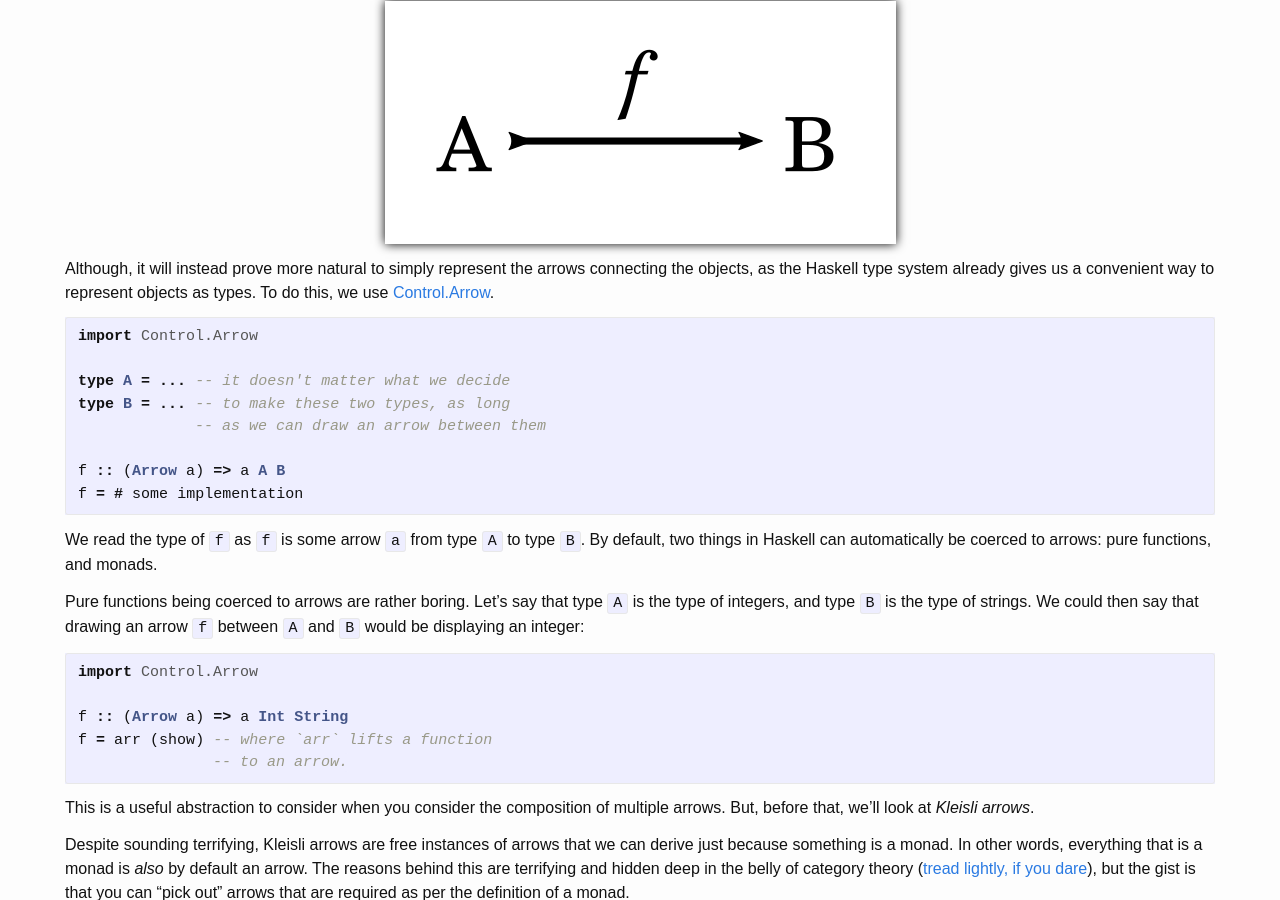
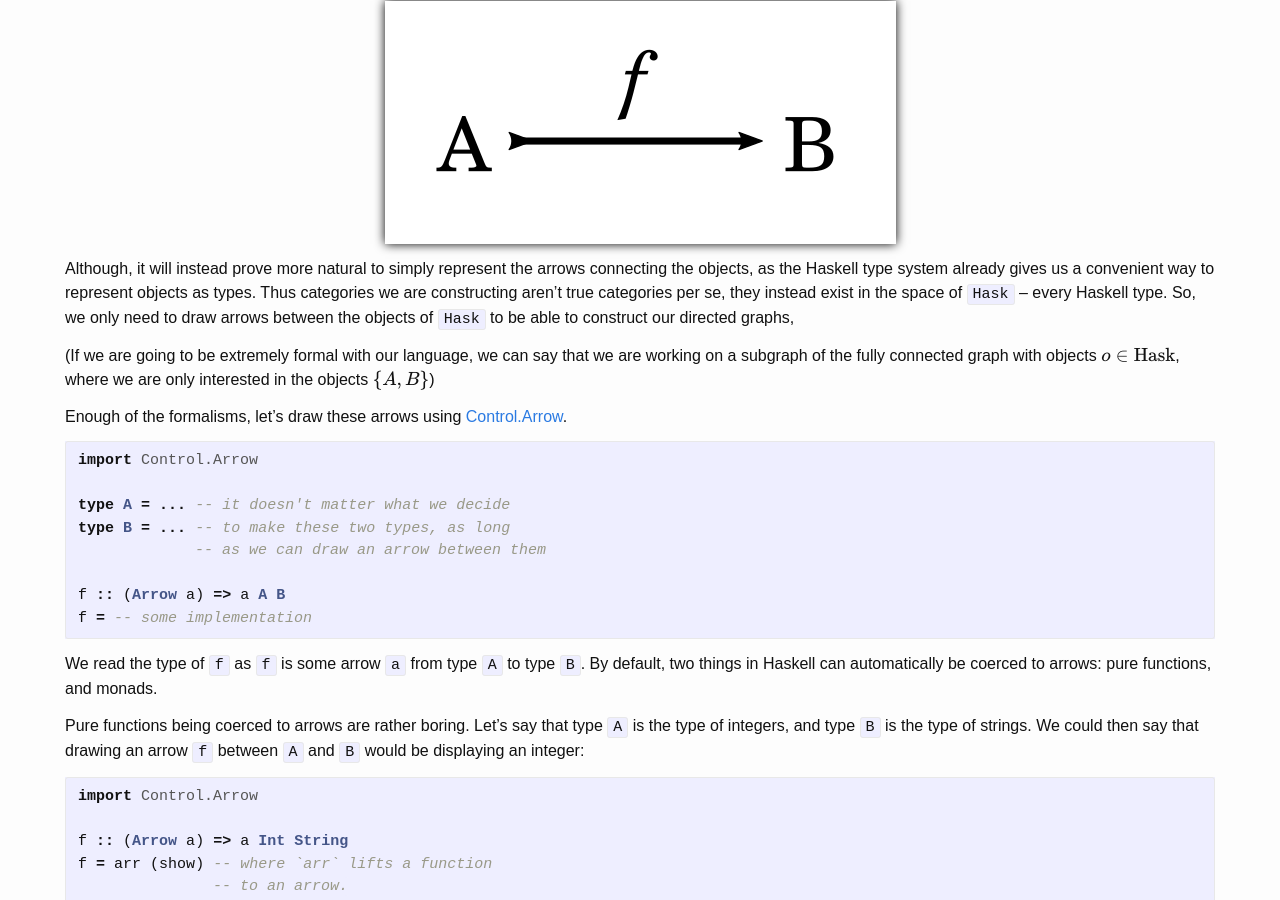
Before and after one commit to DataKinds/datakinds.github.io, a Jekyll site: the page built from _posts/2019-05-10-a-basis-for-sequential-execution-monads-arrows-and-more.md, in a window 1280 px wide and 900 px high, scrolled down 6133 px. Built offline with Jekyll 4.4.1, drawn with Linux system fonts in a browser that asks for light colours; formulas are drawn with MathJax 3; some of the changed text lies outside the part shown.

Commit message:
updated terminology, graph

````diff
--- a/_posts/2019-05-10-a-basis-for-sequential-execution-monads-arrows-and-more.md
+++ b/_posts/2019-05-10-a-basis-for-sequential-execution-monads-arrows-and-more.md
@@ -236,7 +236,11 @@ How about the simplest nontrivial category? We could represent it as a directed
 
 ![Simple category](/assets/imgs/sequential-execution/simple.png "Simple category")
 
-Although, it will instead prove more natural to simply represent the arrows connecting the objects, as the Haskell type system already gives us a convenient way to represent objects as types. To do this, we use [Control.Arrow](https://hackage.haskell.org/package/base-4.12.0.0/docs/Control-Arrow.html "Control.Arrow on hackage").
+Although, it will instead prove more natural to simply represent the arrows connecting the objects, as the Haskell type system already gives us a convenient way to represent objects as types. Thus categories we are constructing aren't true categories per se, they instead exist in the space of `Hask` -- every Haskell type. So, we only need to draw arrows between the objects of `Hask` to be able to construct our directed graphs,
+
+(If we are going to be extremely formal with our language, we can say that we are working on a subgraph of the fully connected graph with objects $$o \in \text{Hask}$$, where we are only interested in the objects $$\left \{ A, B \right \}$$)
+
+Enough of the formalisms, let's draw these arrows using [Control.Arrow](https://hackage.haskell.org/package/base-4.12.0.0/docs/Control-Arrow.html "Control.Arrow on hackage").
 
 ```hs
 import Control.Arrow
@@ -246,7 +250,7 @@ type B = ... -- to make these two types, as long
              -- as we can draw an arrow between them
 
 f :: (Arrow a) => a A B
-f = # some implementation
+f = -- some implementation
 ```
 
 We read the type of `f` as `f` is some arrow `a` from type `A` to type `B`. By default, two things in Haskell can automatically be coerced to arrows: pure functions, and monads.
@@ -316,7 +320,7 @@ Aachen
 Aachen's
 ```
 
-Note how it doesn't matter that `arrow2` took a `String` and not an `IO String`. Due to how the laws of the monad carry over to the realm of arrows, we can compose Kleisli arrows of the type `Monad m => a -> m b` with normal arrows of the type `b -> c` or `z -> a` as much as we please.
+Note how it doesn't matter that `arrow2` took a `String` and not an `IO String`, even though it was being fed by a Kleisli arrow using the `IO` monad. This is because the Kleisli arrow fully encapsulates the fact that the `String` is in `IO`. If you've noticed earlier, our type signature for arrows was `Arrow a => a A B`. This type is parametrized over the type of the arrow as well as the types of `A` and `B`. In the case of our Kleisli arrow here, we let `a` be `Kleisli IO`, and thus the Kleisli arrow can encapsulate an IO action as a simple arrow.
 
 And thus, we've established a higher generalization on top of the idea of the monad, and thus a second basis for sequential execution.
 
````
Also changed, not shown: assets/imgs/sequential-execution/drawing-1.svg.
